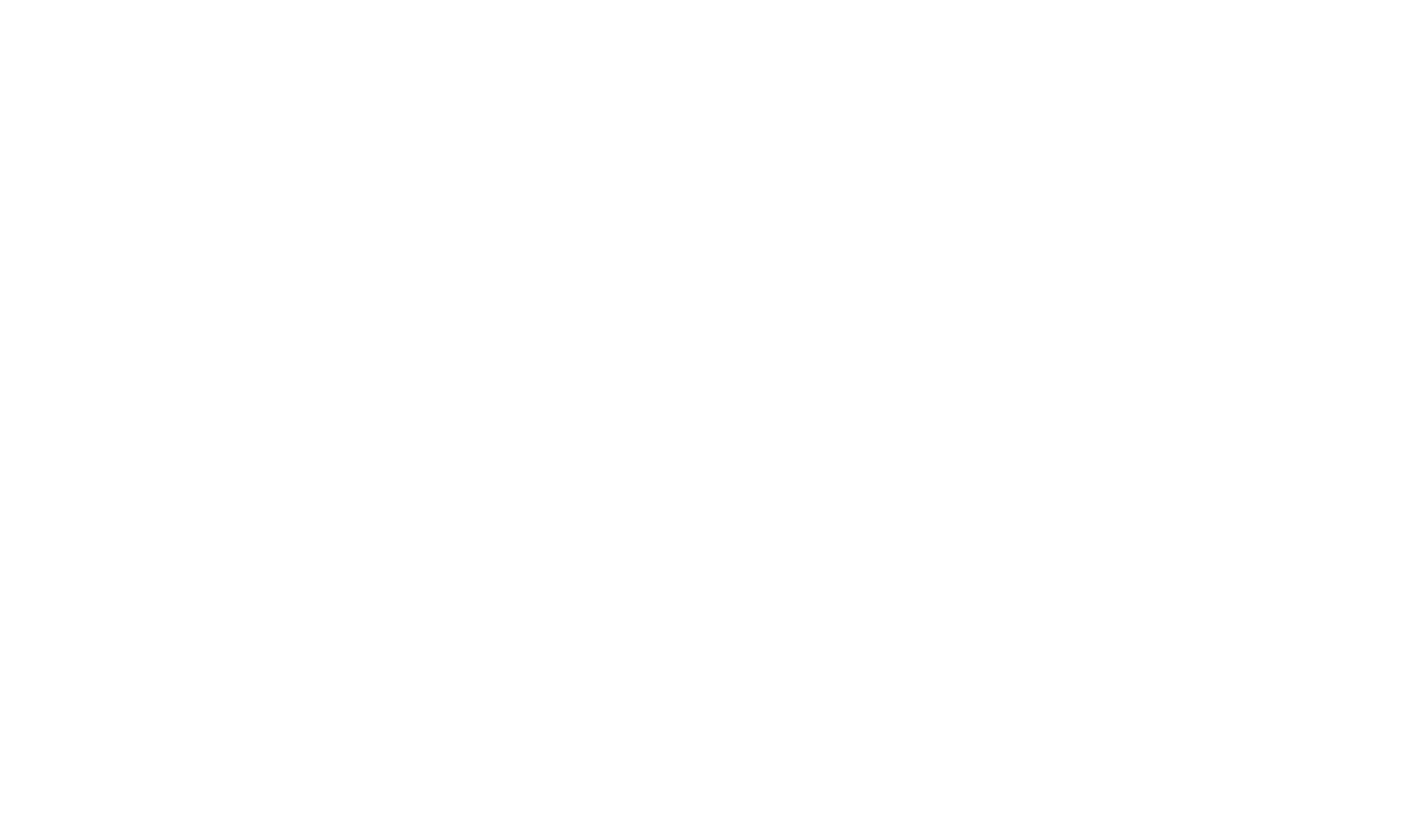
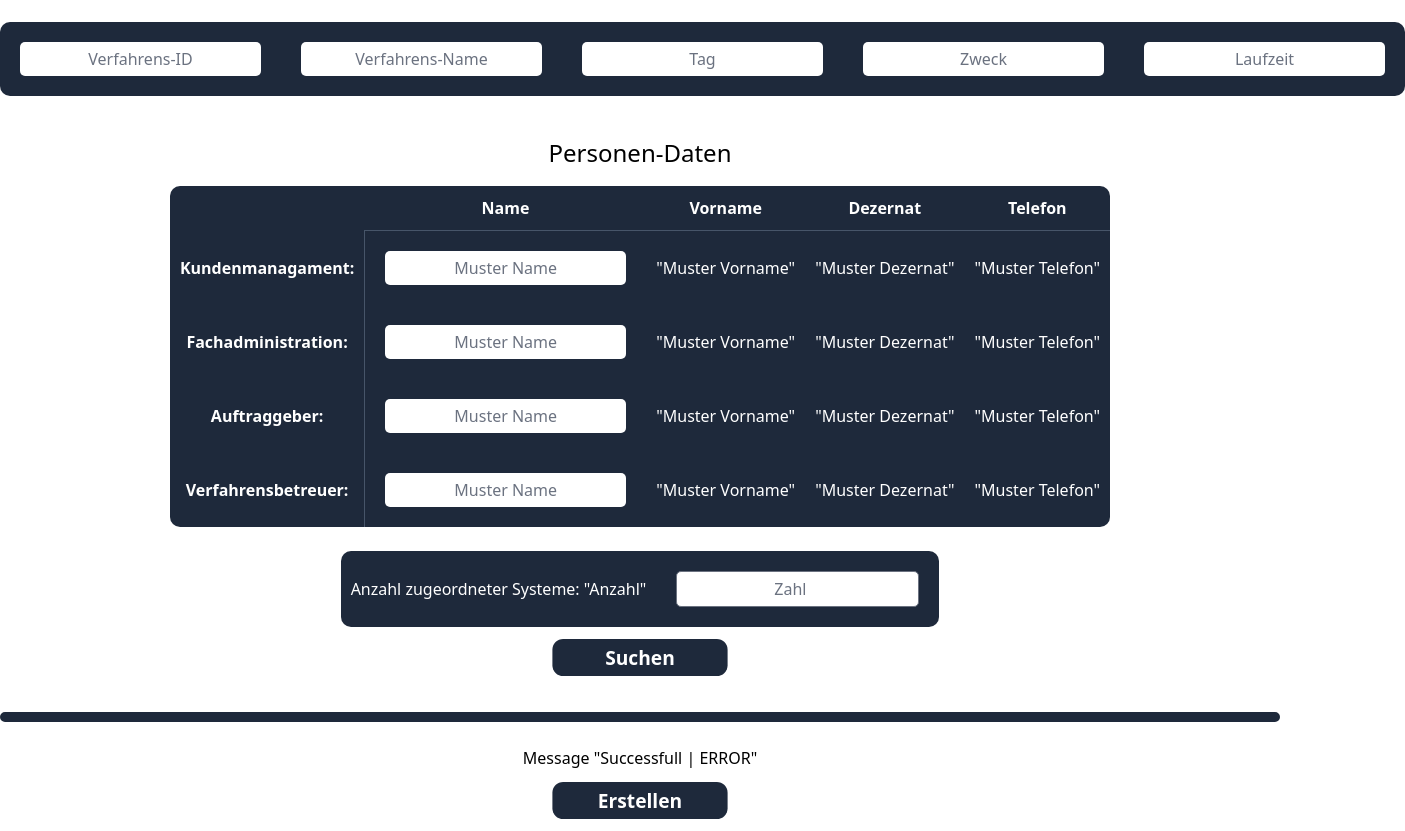
Before and after one commit to LeonKohli/statzy-nuxt, a Nuxt app: page /fachverfahren in a window 1280 px wide. Shown: the part 260-1091 px from the top of the page, 1405 px wide, since content can reach past the window. Before the commit the page ends 800 px from the top, so only its background shows below. Built offline with nearby package versions, Linux system fonts and the light colour scheme.

Commit message:
style fachverfahren neu + indent navbar korrigiert

```diff
--- a/components/navbar.vue
+++ b/components/navbar.vue
@@ -5,9 +5,9 @@
 
 <template>
     <div class="rounded-lg mx-20 my-6 p-3 bg-slate-800 text-center font-bold" id="navbar">
-         <span class="mx-6"> <NuxtLink to="/"> Statzy </NuxtLink> </span>
-         <span class="mx-6"> <NuxtLink to="/fachverfahren"> Fachverfahren </NuxtLink> </span>
-         <span class="mx-6"> <NuxtLink to="/login"> Login </NuxtLink> </span>
+        <span class="mx-6"> <NuxtLink to="/"> Statzy </NuxtLink> </span>
+        <span class="mx-6"> <NuxtLink to="/fachverfahren"> Fachverfahren </NuxtLink> </span>
+        <span class="mx-6"> <NuxtLink to="/login"> Login </NuxtLink> </span>
     </div>
 </template>
 
--- a/pages/fachverfahren.vue
+++ b/pages/fachverfahren.vue
@@ -1,73 +1,73 @@
 <template>
     <div>
-        <h1> Fachverfahren </h1>
+        <h1 class="fachverfahrenh1"> Fachverfahren </h1>
         <div>
-            <div id="suchmaske">
-                <h2> Verfahrens-Daten </h2>
-                <table id="verfahren">
+            <div class="suchmaske">
+                <h2 class="fachverfahrenh2"> Verfahrens-Daten </h2>
+                <table class="verfahren">
                     <tr>
-                        <td> <input placeholder="Verfahrens-ID"/> </td>
-                        <td> <input placeholder="Verfahrens-Name"/> </td>
-                        <td> <input placeholder="Tag"/> </td>
-                        <td> <input placeholder="Zweck"/> </td>
-                        <td> <input placeholder="Laufzeit"/> </td>
+                        <td class="tabledata"> <input class="eingabe" placeholder="Verfahrens-ID"/> </td>
+                        <td class="tabledata"> <input class="eingabe" placeholder="Verfahrens-Name"/> </td>
+                        <td class="tabledata"> <input class="eingabe" placeholder="Tag"/> </td>
+                        <td class="tabledata"> <input class="eingabe" placeholder="Zweck"/> </td>
+                        <td class="tabledata"> <input class="eingabe" placeholder="Laufzeit"/> </td>
                     </tr>
                 </table>
                 <br>
-                <h2> Personen-Daten </h2>
-                <table id="personen">
+                <h2 class="fachverfahrenh2"> Personen-Daten </h2>
+                <table class="personen">
                     <tr>
-                        <th>  </th>
-                        <th> Name </th>
-                        <th> Vorname </th>
-                        <th> Dezernat </th>
-                        <th> Telefon </th>
+                        <th class="tableheadtop">  </th>
+                        <th class="tableheadtop"> Name </th>
+                        <th class="tableheadtop"> Vorname </th>
+                        <th class="tableheadtop"> Dezernat </th>
+                        <th class="tableheadtop"> Telefon </th>
                     </tr>
                     <tr>
-                        <th> Kundenmanagament: </th>
-                        <td> <input placeholder="Muster Name"/> </td>
-                        <td> "Muster Vorname" </td>
-                        <td> "Muster Dezernat" </td>
-                        <td> "Muster Telefon" </td>
+                        <th class="tableheadside"> Kundenmanagament: </th>
+                        <td class="tabledata"> <input class="eingabe" placeholder="Muster Name"/> </td>
+                        <td class="tabledata"> "Muster Vorname" </td>
+                        <td class="tabledata"> "Muster Dezernat" </td>
+                        <td class="tabledata"> "Muster Telefon" </td>
                     </tr>
                     <tr>
-                        <th> Fachadministration: </th>
-                        <td> <input placeholder="Muster Name"/> </td>
-                        <td> "Muster Vorname" </td>
-                        <td> "Muster Dezernat" </td>
-                        <td> "Muster Telefon" </td>
+                        <th class="tableheadside"> Fachadministration: </th>
+                        <td class="tabledata"> <input class="eingabe" placeholder="Muster Name"/> </td>
+                        <td class="tabledata"> "Muster Vorname" </td>
+                        <td class="tabledata"> "Muster Dezernat" </td>
+                        <td class="tabledata"> "Muster Telefon" </td>
                     </tr>
                     <tr>
-                        <th> Auftraggeber: </th>
-                        <td> <input placeholder="Muster Name"/> </td>
-                        <td> "Muster Vorname" </td>
-                        <td> "Muster Dezernat" </td>
-                        <td> "Muster Telefon" </td>
+                        <th class="tableheadside"> Auftraggeber: </th>
+                        <td class="tabledata"> <input class="eingabe" placeholder="Muster Name"/> </td>
+                        <td class="tabledata"> "Muster Vorname" </td>
+                        <td class="tabledata"> "Muster Dezernat" </td>
+                        <td class="tabledata"> "Muster Telefon" </td>
                     </tr>
                     <tr>
-                        <th> Verfahrensbetreuer: </th>
-                        <td> <input placeholder="Muster Name"/> </td>
-                        <td> "Muster Vorname" </td>
-                        <td> "Muster Dezernat" </td>
-                        <td> "Muster Telefon" </td>
+                        <th class="tableheadside"> Verfahrensbetreuer: </th>
+                        <td class="tabledata"> <input class="eingabe" placeholder="Muster Name"/> </td>
+                        <td class="tabledata"> "Muster Vorname" </td>
+                        <td class="tabledata"> "Muster Dezernat" </td>
+                        <td class="tabledata"> "Muster Telefon" </td>
                     </tr>
                 </table>
                 <br>
-                <table id="systeme">
+                <table class="systeme">
                     <tr>
-                        <td> Anzahl zugeordneter Systeme: "Anzahl" </td>
-                        <td> <input type="number" placeholder="Zahl"/> </td>
+                        <td class="tabledata"> Anzahl zugeordneter Systeme: "Anzahl" </td>
+                        <td class="tabledata"> <input class="eingabe" type="number" placeholder="Zahl"/> </td>
                     </tr>
                 </table>
-                <button> Suchen </button>
+                <button class="button"> Suchen </button>
             </div>
             <br>
-            <hr>
+            <hr class="line">
             <br>
-            <div id="message">
+            <div class="message">
                 <span> Message "Successfull | ERROR"</span>
                 <br>
-                <button> Erstellen </button>
+                <button class="button"> Erstellen </button>
             </div>
         </div>
     </div>
@@ -75,79 +75,99 @@
 </template>
 
 <script>
-    const button = document.getElementsByTagName("button");
 
-    button.forEach(element => {
-        element.onClick = function() {
-
-        }
-    });
 </script>
 
 <style>
-    table
+    table.verfahren, table.personen, table.systeme
     {
         text-align: center;
         border-radius: 10px;
         background-color: #1e293b;
         margin-left: auto;
         margin-right: auto;
+        color: white
     }
 
-    td, th
+    td.tabledata
     {
-        padding: 15px;
+        padding: 10px;
     }
 
-    tr > th:nth-child(n+2):nth-child(-n+5)
+    th.tableheadtop, th.tableheadside
     {
-        font-size: 500;
-        padding-top: 10px;
-        padding-bottom: 10px;
+        padding: 10px;
+    }
+
+    tr > th.tableheadtop:nth-child(n + 2):nth-child(-n + 5)
+    {
         border-bottom: 1px solid #475569;
     }
 
-    tr:nth-child(n+2):nth-child(-n+5) > th:first-child
+    th.tableheadside
     {
         border-right: 1px solid #475569;
     }
 
-    input
+    input.eingabe
     {
         text-align: center;
+        margin: 10px;
+        border-radius: 5px;
+        padding: 5px;
     }
 
-    h1
+
+    h1.fachverfahrenh1
     {
         font-size: xx-large;
         font-weight: 700;
         text-align: center;
     }
 
-    h2
+    h2.fachverfahrenh2
     {
         font-size: x-large;
         text-align: center;
         margin: 15px;
     }
 
-    div#suchmaske
+    div.suchmaske
     {
         align-items: center;
     }
 
-    button
+    div.message
+    {
+        text-align: center;
+    }
+
+    button.button
     {
         width: 146px;
         height: 31px;
         background: #1E293B;
         border-radius: 9px;
+        margin: 0 auto;
+        display: block;
+        margin-top: 15px;
+        margin-bottom: 15px;
+        font-weight: bolder;
+        color: white;
+        scale: 120%
     }
 
-    button:active
+    button.button:active
     {
         scale: 80%;
         background: #475569;
-        border-radius: 9px
+        border-radius: 9px;
+        transition-duration: 30ms;
+    }
+
+    hr.line
+    {
+        border-radius: 10px;
+        border: 5px solid #1E293B;
     }
 </style>
```
